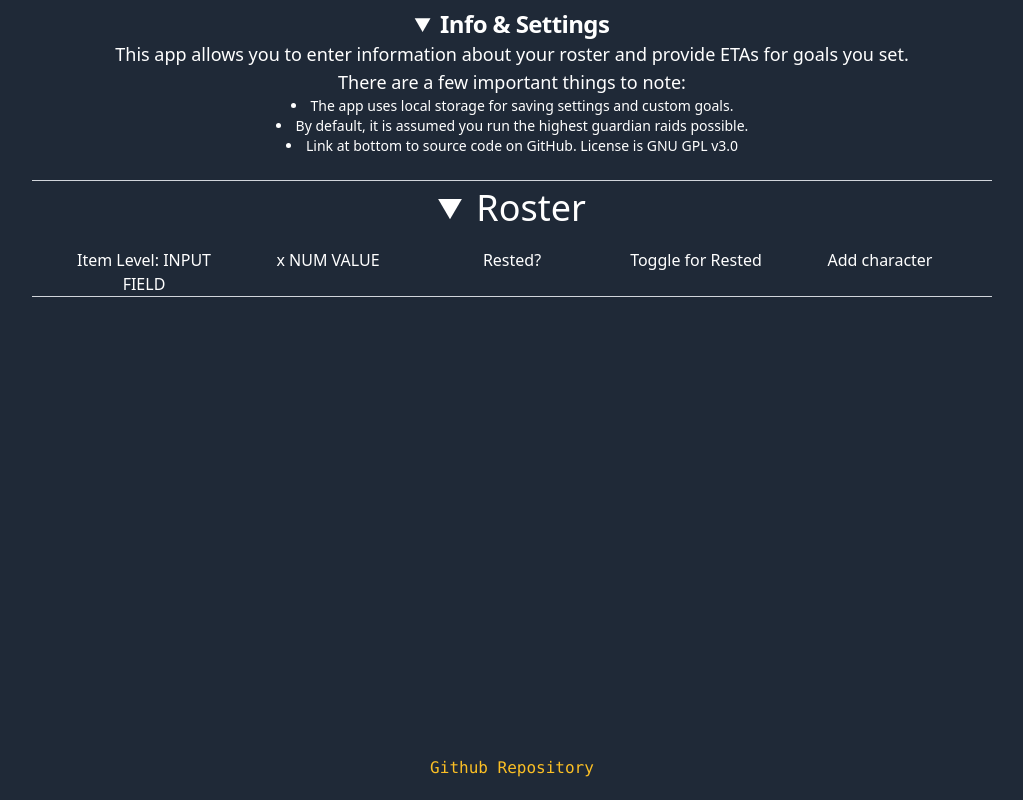
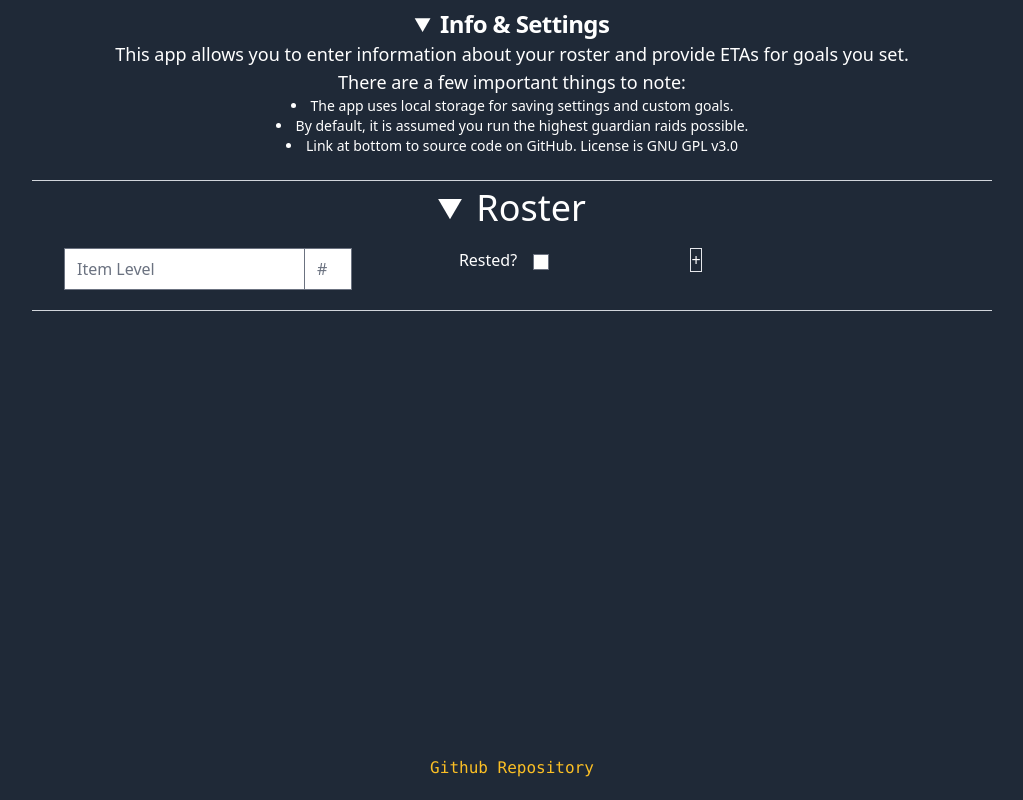
Before and after one commit to ccbrowndev/LoA-Material-Helper, a React (Vite) app: page / in a window 1280 px wide. Both pictures are taken after a click on the heading "Roster". Shown: the whole page, without its empty margins (128-1151 px from the left). Built offline with nearby package versions, Linux system fonts and the light colour scheme.

Commit message:
change the roster column headers to inputs

```diff
--- a/src/components/content-grid.tsx
+++ b/src/components/content-grid.tsx
@@ -2,12 +2,25 @@ export default function ContentGrid() {
   return (
     <details className='max-w-5xl mx-auto px-4 pt-2 sm:px-6 lg:px-8 text-white text-center'>
       <summary className='text-4xl pb-5'>Roster</summary>
-      <ul role='list' className='grid grid-cols-5 gap-6'>
-        <div>Item Level: INPUT FIELD</div>
-        <div>x NUM VALUE</div>
-        <div>Rested?</div>
-        <div>Toggle for Rested</div>
-        <div>Add character</div>
+      <ul role='list' className='grid grid-cols-5 gap-6 pb-5'>
+        <div>
+          <input type="text" placeholder="Item Level" />
+        </div>
+        <div>
+          <input type="text" className="w-12" placeholder="#" />
+        </div>
+        <div>
+          <label>
+            Rested?
+            <input type="checkbox" className="mx-4" />
+          </label>
+        </div>
+        <div>
+          <label className="border">
+            +
+            <input type="button" />
+          </label>
+        </div>
       </ul>
     </details>
   );
```
